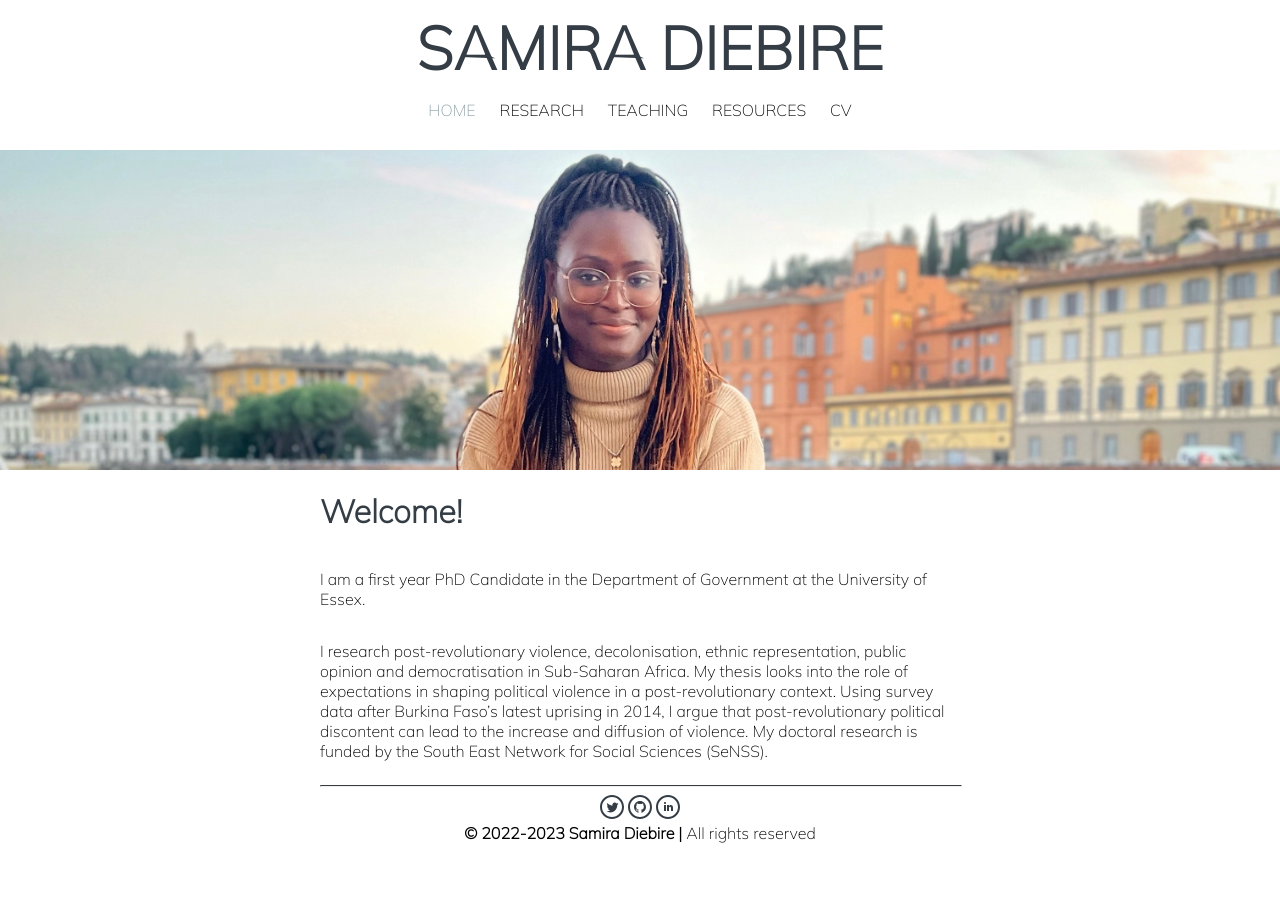
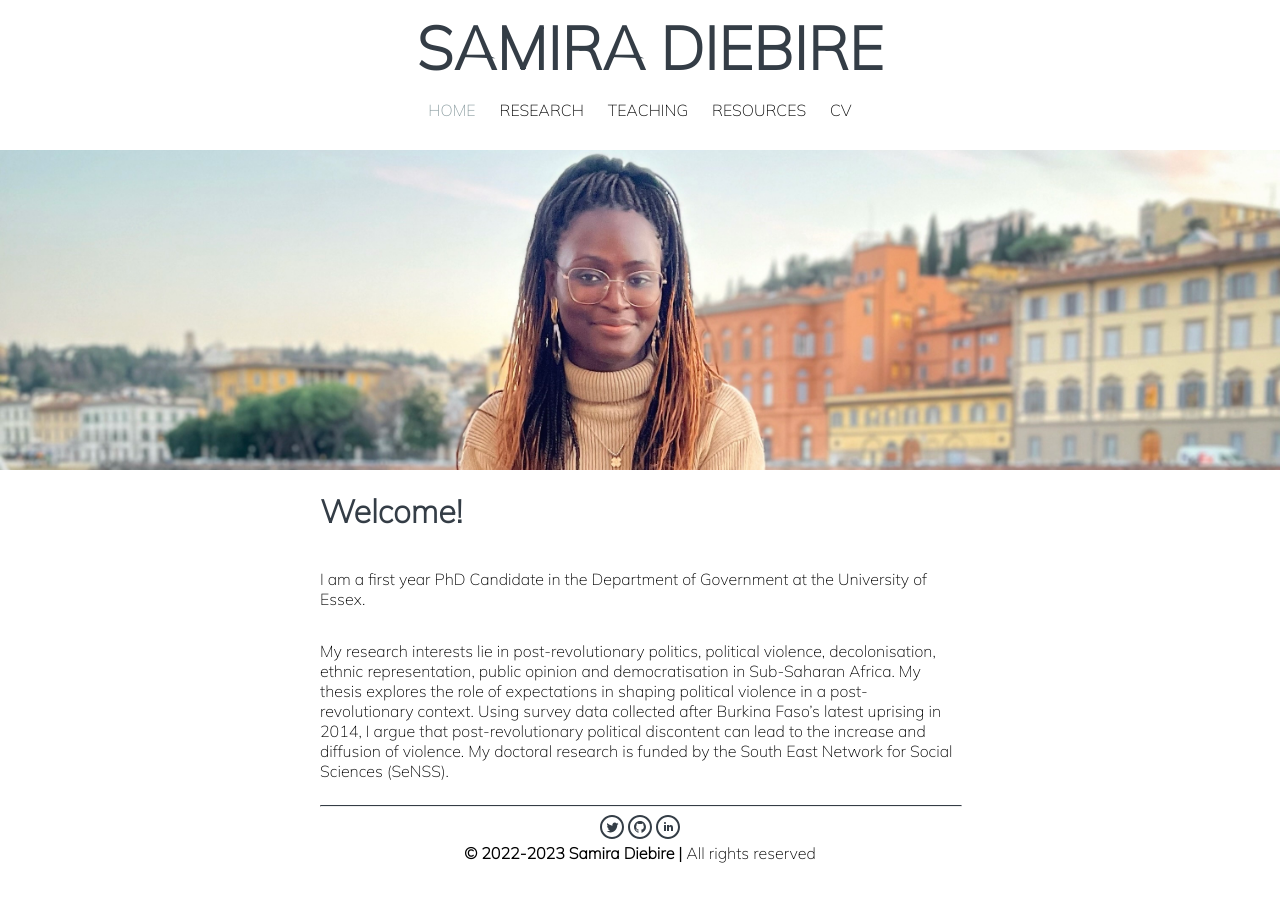
Before and after one commit to samiradiebire/samiradiebire.github.io, a Jekyll site: the page built from index.md, in a window 1280 px wide. Built offline with Jekyll 4.4.1, drawn with Linux system fonts in a browser that asks for light colours.

Commit message:
update index

```diff
--- a/index.md
+++ b/index.md
@@ -17,4 +17,4 @@ I am a first year PhD Candidate in the Department of Government at the Universit
   <img src="/assets/images/samfav.jpeg" class="profile">
 </figure-->
 
-I research post-revolutionary violence, decolonisation, ethnic representation, public opinion and democratisation in Sub-Saharan Africa. My thesis looks into the role of expectations in shaping political violence in a post-revolutionary context. Using survey data after Burkina Faso’s latest uprising in 2014, I argue that post-revolutionary political discontent can lead to the increase and diffusion of violence. My doctoral research is funded by the South East Network for Social Sciences (SeNSS).
+My research interests lie in post-revolutionary politics, political violence, decolonisation, ethnic representation, public opinion and democratisation in Sub-Saharan Africa. My thesis explores the role of expectations in shaping political violence in a post-revolutionary context. Using survey data collected after Burkina Faso’s latest uprising in 2014, I argue that post-revolutionary political discontent can lead to the increase and diffusion of violence. My doctoral research is funded by the South East Network for Social Sciences (SeNSS).
```
